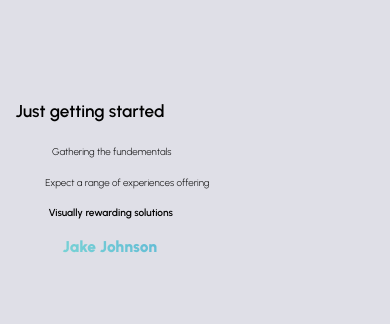
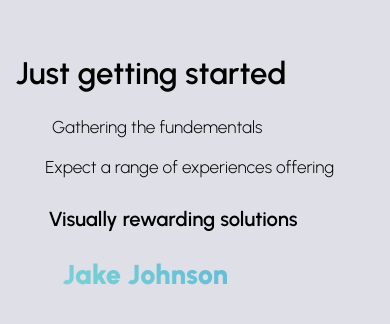
Before and after one commit to JakeJohnson21/im-jake-johnson, a React (Create React App) app: page / in a window 390 px wide. Shown: the part 236-560 px from the top of the page. Built offline with nearby package versions, Linux system fonts and the light colour scheme.

Commit message:
responsive mobile layout

```diff
--- a/src/styles/DevBanner.css
+++ b/src/styles/DevBanner.css
@@ -31,7 +31,6 @@
 
 .banner__subtitle_item {
   font-weight: 300;
-
   font-size: 2.5vw;
   margin: 30px 0;
 }
@@ -83,3 +82,23 @@
     margin-left: 9vw;
   }
 }
+@media screen and (max-width: 860px) {
+  .banner__title {
+    font-size: 8vw;
+  }
+  .banner__subtitle_item {
+    font-size: 4.4vw;
+  }
+  .banner__subtitle_item:nth-child(3) {
+    font-size: 5.2vw;
+    margin-top: 30px;
+  }
+  .name {
+    font-size: 7vw;
+  }
+}
+@media screen and (max-width: 600) {
+  .banner__subtitle_item {
+    margin: 1d0px;
+  }
+}
```
